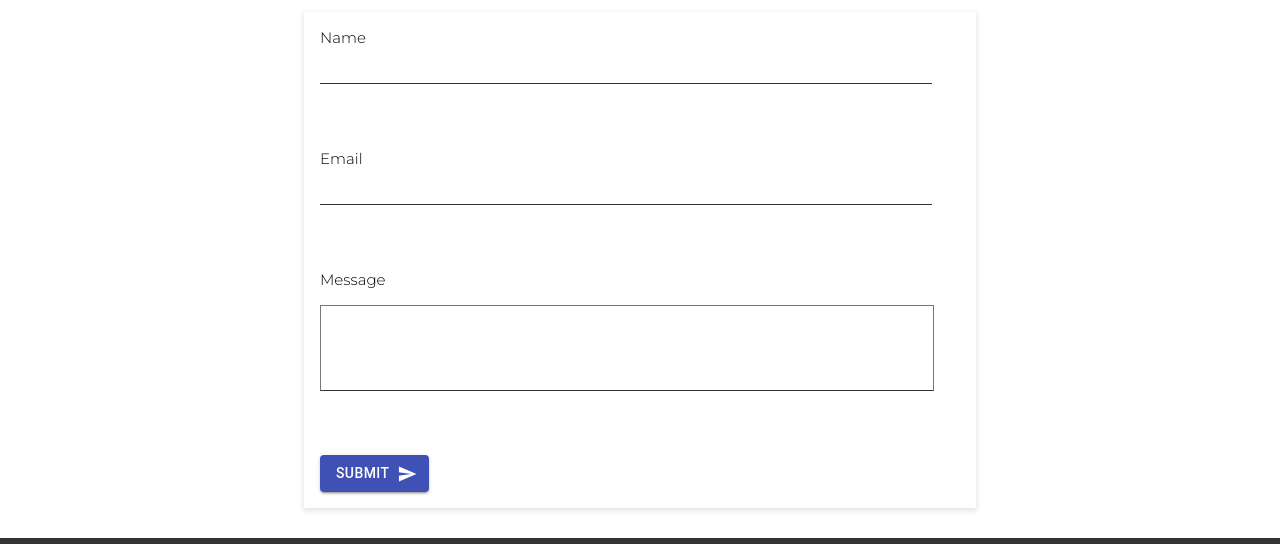
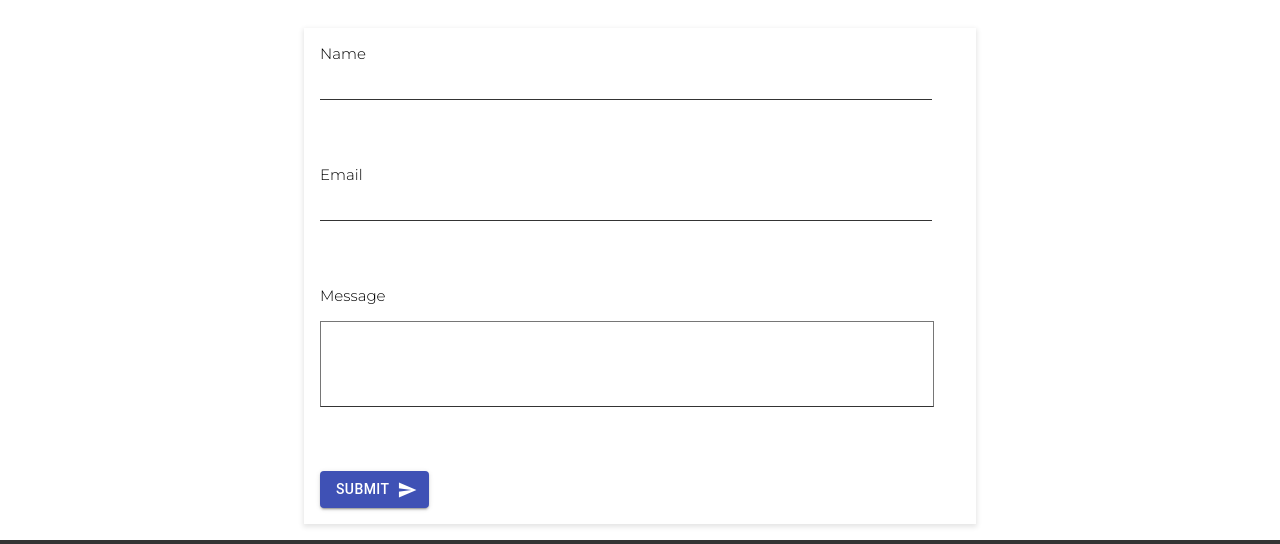
Before and after one commit to royleochan/portfolio, a Gatsby site: page /contact in a window 1280 px wide. Shown: the part 206-750 px from the top of the page. Built offline with nearby package versions, Linux system fonts and the light colour scheme; Gatsby itself is replaced by a stand-in of ours.

Commit message:
Adjust contact page top margin

```diff
--- a/src/styles/pages/contact.scss
+++ b/src/styles/pages/contact.scss
@@ -8,7 +8,7 @@
   flex-direction: column;
 
   .main {
-    margin-top: 3rem;
+    margin-top: 4rem;
     display: flex;
     flex-direction: column;
     justify-content: center;
```
